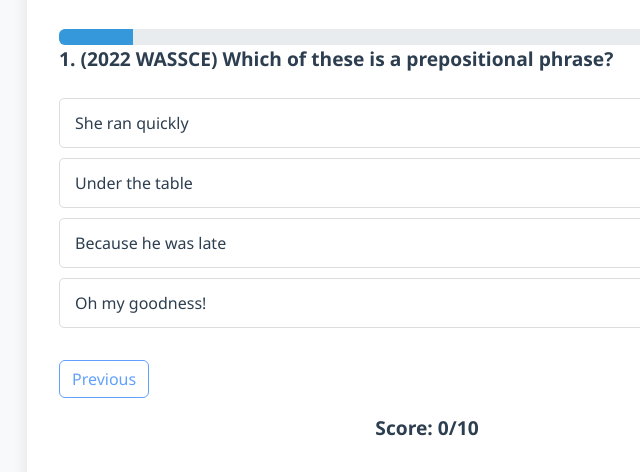
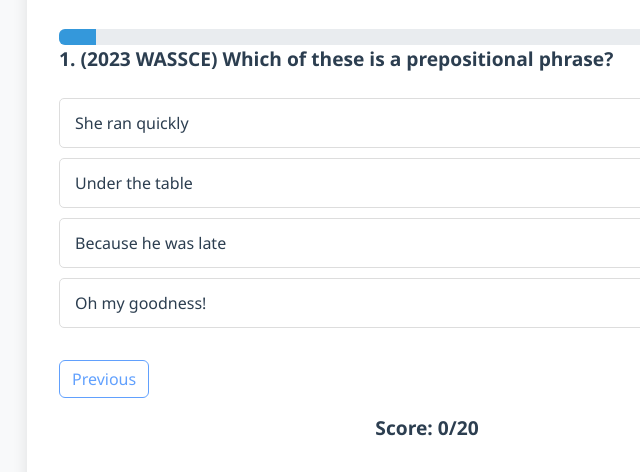
Before and after one commit to seaniaborbor/10th5thenglqz, a plain HTML site: page index.html in a window 1280 px wide. Shown: the part 181-653 px from the top of the page, 213-853 px from the left. Drawn offline with nearby package versions, Linux system fonts and the light colour scheme.

Commit message:
first 2push

```diff
--- a/index.html
+++ b/index.html
@@ -182,7 +182,7 @@
         // Quiz questions
         const questions = [
     {
-                question: "1. (2022 WASSCE) Which of these is a prepositional phrase?",
+        question: "1. (2023 WASSCE) Which of these is a prepositional phrase?",
         options: [
             "She ran quickly",
             "Under the table",
@@ -193,7 +193,7 @@
         explanation: "A prepositional phrase consists of a preposition and its object. 'Under the table' contains the preposition 'under' and its object 'the table'."
     },
     {
-                question: "2. (2021 WASSCE) Identify the coordinating conjunction in this sentence: 'I wanted to go to the beach, but it started raining.'",
+        question: "2. (2022 WASSCE) Identify the coordinating conjunction in this sentence: 'I wanted to go to the beach, but it started raining.'",
         options: [
             "wanted",
             "to",
@@ -204,7 +204,7 @@
         explanation: "The coordinating conjunctions are remembered by the acronym FANBOYS (For, And, Nor, But, Or, Yet, So). 'But' is used here to show contrast."
     },
     {
-                question: "3. (2020 WASSCE) Which of these is an interjection?",
+        question: "3. (2021 WASSCE) Which of these is an interjection?",
         options: [
             "Between",
             "Although",
@@ -215,7 +215,7 @@
         explanation: "Interjections are words that express strong emotions. 'Hurray!' is an exclamation of joy or approval."
     },
     {
-                question: "4. (2019 WASSCE) Choose the correct preposition to complete this Liberian example: 'She lives _____ Benson Street.'",
+        question: "4. (2020 WASSCE) Choose the correct preposition to complete this Liberian example: 'She lives _____ Benson Street.'",
         options: [
             "in",
             "at",
@@ -226,7 +226,7 @@
         explanation: "For street names, we use the preposition 'on'. This is a common mistake in Liberian English where some might say 'in Benson Street' which is incorrect."
     },
     {
-                question: "5. (2018 WASSCE) Which pair represents correlative conjunctions?",
+        question: "5. (2019 WASSCE) Which pair represents correlative conjunctions?",
         options: [
             "And/but",
             "Either/or",
@@ -237,7 +237,7 @@
         explanation: "Correlative conjunctions work in pairs. Common examples include either/or, neither/nor, both/and, not only/but also."
     },
     {
-                question: "6. (2017 WASSCE) What is the function of the prepositional phrase in this sentence: 'The book on the shelf is mine.'?",
+        question: "6. (2018 WASSCE) What is the function of the prepositional phrase in this sentence: 'The book on the shelf is mine.'?",
         options: [
             "Adverb modifying 'is'",
             "Adjective describing 'book'",
@@ -248,7 +248,7 @@
         explanation: "The prepositional phrase 'on the shelf' acts as an adjective describing which book we're talking about."
     },
     {
-                question: "7. (2023 WASSCE) Which Liberian interjection would best express frustration in this situation: '______! My phone battery died again!'",
+        question: "7. (2017 WASSCE) Which Liberian interjection would best express frustration in this situation: '______! My phone battery died again!'",
         options: [
             "Yay",
             "Cha",
@@ -290,6 +290,116 @@
         ],
         answer: 2,
         explanation: "Conjunctive adverbs show relationships between ideas. 'Therefore' shows that passing was the result of studying hard."
+    },
+    {
+        question: "11. (2023 WASSCE) Which sentence contains a prepositional phrase acting as an adverb?",
+        options: [
+            "The man with the hat left",
+            "We arrived before dinner",
+            "Students in the class listened",
+            "The house on the hill"
+        ],
+        answer: 1,
+        explanation: "'Before dinner' modifies the verb 'arrived', telling when we arrived, making it an adverbial prepositional phrase."
+    },
+    {
+        question: "12. (2022 WASSCE) Identify the interjection in this Liberian sentence: 'Ayai! I stepped on a stone!'",
+        options: [
+            "stepped",
+            "Ayai",
+            "on",
+            "stone"
+        ],
+        answer: 1,
+        explanation: "'Ayai' is a Liberian interjection expressing sudden pain or surprise."
+    },
+    {
+        question: "13. (2021 WASSCE) Which conjunction best completes this sentence: '______ it was late, we continued studying ______ we wanted to pass.'",
+        options: [
+            "Although, because",
+            "But, so",
+            "And, but",
+            "Because, although"
+        ],
+        answer: 0,
+        explanation: "'Although' shows contrast for the first clause, 'because' shows reason for the second clause."
+    },
+    {
+        question: "14. (2020 WASSCE) What type of conjunction is 'not only...but also'?",
+        options: [
+            "Coordinating",
+            "Subordinating",
+            "Correlative",
+            "Conjunctive adverb"
+        ],
+        answer: 2,
+        explanation: "'Not only...but also' is a correlative conjunction because it works in pairs to join balanced elements."
+    },
+    {
+        question: "15. (2019 WASSCE) Which sentence correctly uses a prepositional phrase?",
+        options: [
+            "She ran quick to the store",
+            "The dog barked at the stranger",
+            "They laughed loud during the movie",
+            "We went to Monrovia and it was fun"
+        ],
+        answer: 1,
+        explanation: "'At the stranger' is a correct prepositional phrase with 'at' as the preposition and 'the stranger' as its object."
+    },
+    {
+        question: "16. (2018 WASSCE) Which is NOT a function of conjunctions?",
+        options: [
+            "Joining words",
+            "Expressing emotion",
+            "Connecting clauses",
+            "Showing relationships between ideas"
+        ],
+        answer: 1,
+        explanation: "Expressing emotion is the function of interjections, not conjunctions."
+    },
+    {
+        question: "17. (2017 WASSCE) Choose the correct preposition: 'The meeting will be held _____ the conference hall _____ 10am.'",
+        options: [
+            "in, at",
+            "on, in",
+            "at, on",
+            "by, for"
+        ],
+        answer: 0,
+        explanation: "We use 'in' for enclosed spaces and 'at' for specific times."
+    },
+    {
+        question: "18. (2016 WASSCE) Which sentence contains a conjunctive adverb?",
+        options: [
+            "She wanted to go, but she stayed",
+            "First we ate; then we left",
+            "Both John and Mary came",
+            "After we finished, we went home"
+        ],
+        answer: 1,
+        explanation: "'Then' is a conjunctive adverb showing sequence of events."
+    },
+    {
+        question: "19. (2015 WASSCE) What is the object of the preposition in: 'They walked across the bridge'?",
+        options: [
+            "they",
+            "walked",
+            "the bridge",
+            "across"
+        ],
+        answer: 2,
+        explanation: "In the prepositional phrase 'across the bridge', 'the bridge' is the object of the preposition 'across'."
+    },
+    {
+        question: "20. (2014 WASSCE) Which interjection would be inappropriate in formal writing?",
+        options: [
+            "However",
+            "Alas",
+            "OMG",
+            "Therefore"
+        ],
+        answer: 2,
+        explanation: "'OMG' (Oh My God) is an informal interjection unsuitable for formal writing."
     }
 ];
 
```
Lines whose indentation alone changed are shown as unchanged.
